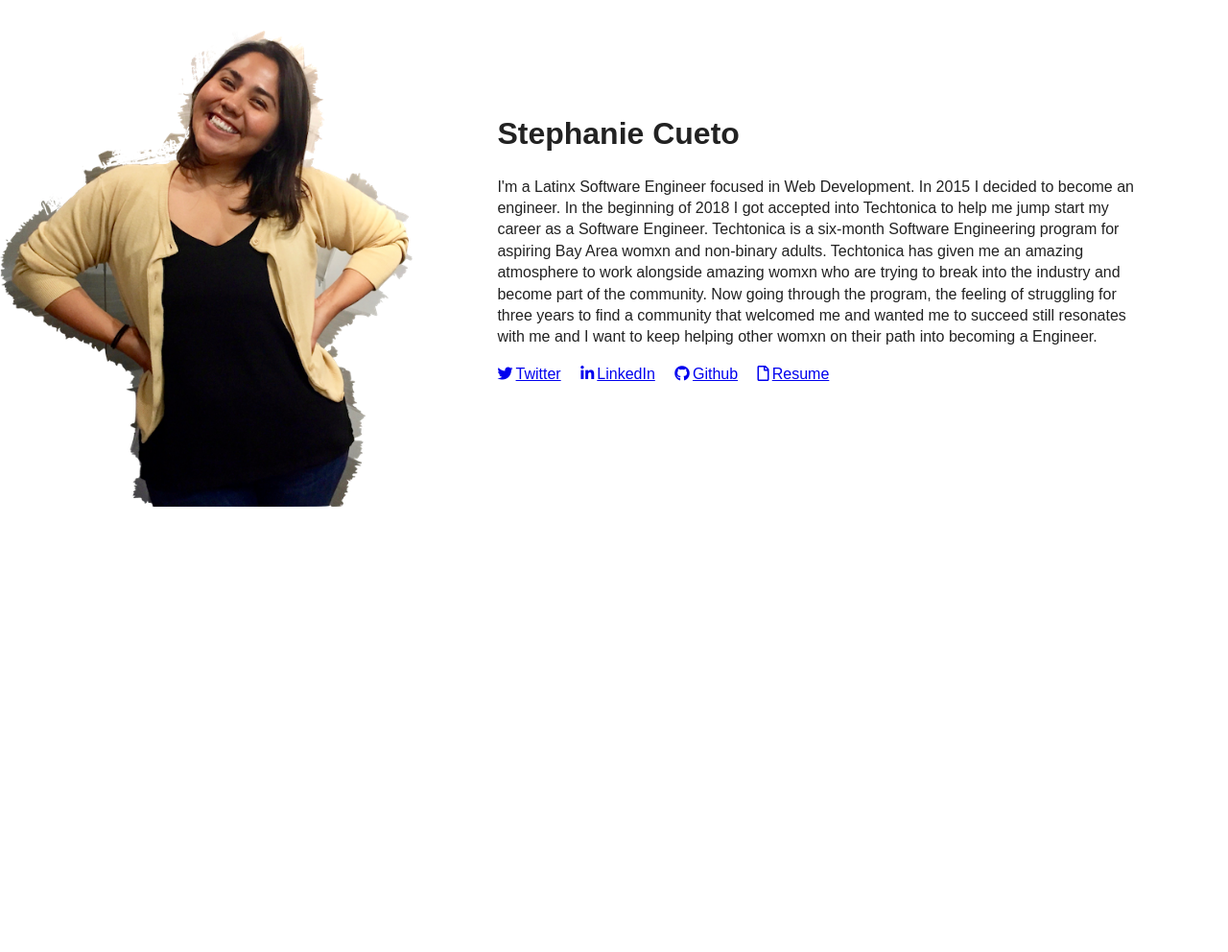
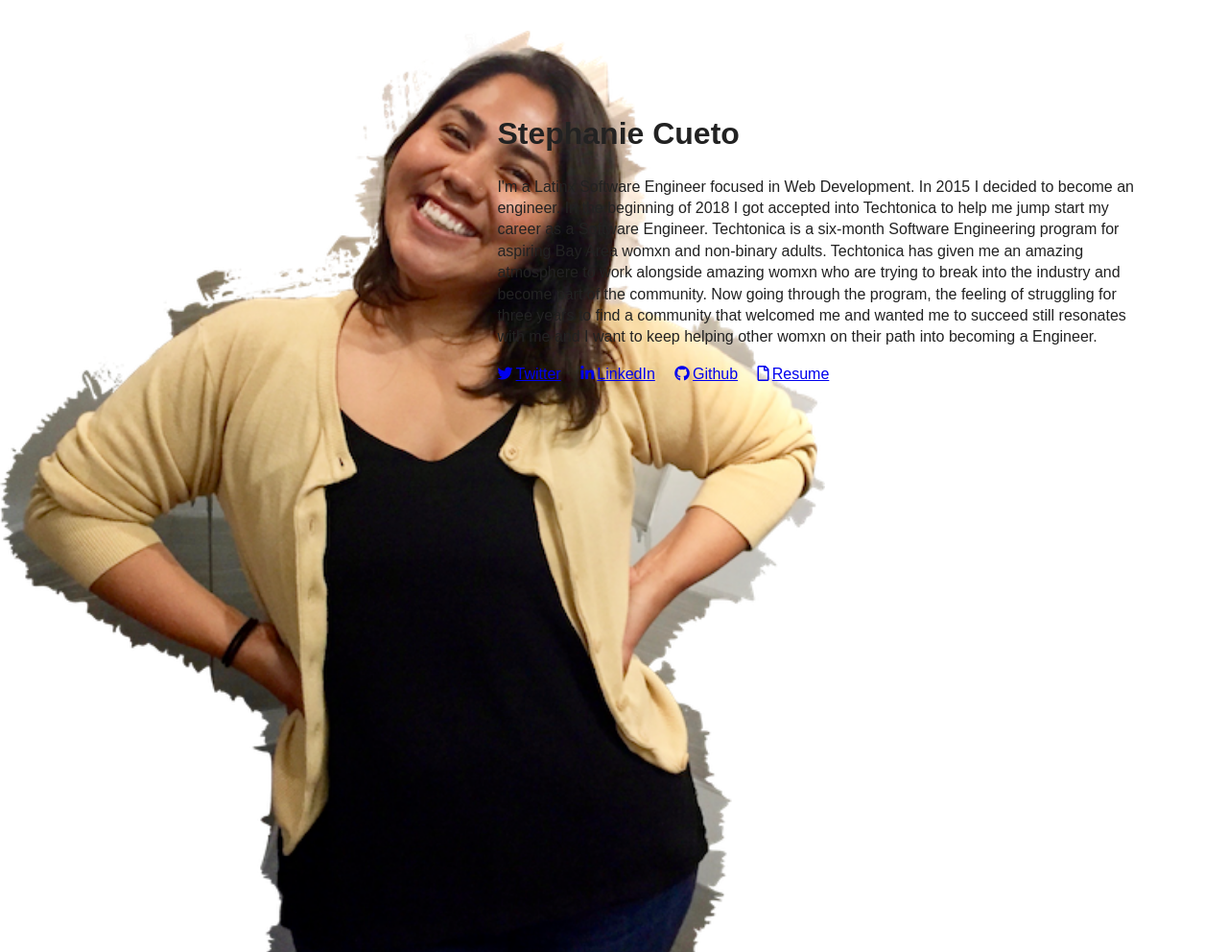
Before and after one commit to smcueto/stephaniecueto-website, a PHP site: page /index.html in a window 1280 px wide. Shown: the whole page at 96% size. Run offline with PHP 8.4, Linux system fonts and the light colour scheme; some libraries are stand-ins or nearby versions.

Commit message:
aditing images

```diff
--- a/css/index.css
+++ b/css/index.css
@@ -103,9 +103,9 @@ html {
 }
 
 #about {
-    background-image: url('/img/stephaniecuetowebsite.png');
+    background-image: url('stephaniecueto-website/img/stephaniecuetowebsite.png');
     background-color: #ffffff;
-    background-size: auto 50%;
+    background-size: auto 100%;
     background-repeat: no-repeat;
     background-position: 10% 3em;
     height: 100vh;
--- a/index.html
+++ b/index.html
@@ -8,6 +8,7 @@
     <link rel="stylesheet" href="https://use.fontawesome.com/releases/v5.1.0/css/all.css" integrity="sha384-lKuwvrZot6UHsBSfcMvOkWwlCMgc0TaWr+30HWe3a4ltaBwTZhyTEggF5tJv8tbt" crossorigin="anonymous">
     <!-- Place favicon.ico in the root directory -->
     <link rel="shortcut icon" href="img/favicon.png" type="image/png">
+    <link rel="personal image" href="img/stephaniecuetowebsite.png" type="image/png">
     <link rel="stylesheet" href="css/normalize.css">
     <link rel="stylesheet" href="css/index.css">
     <link rel="stylesheet" href="css/font-awesome.min.css">
```
